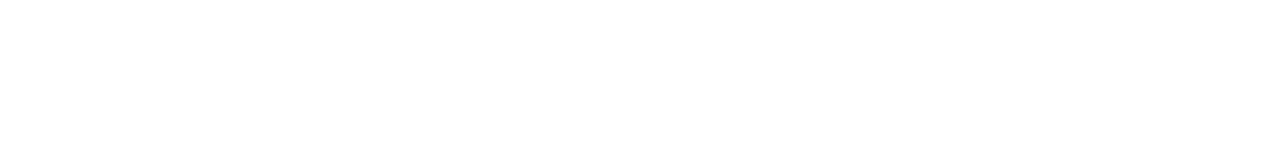
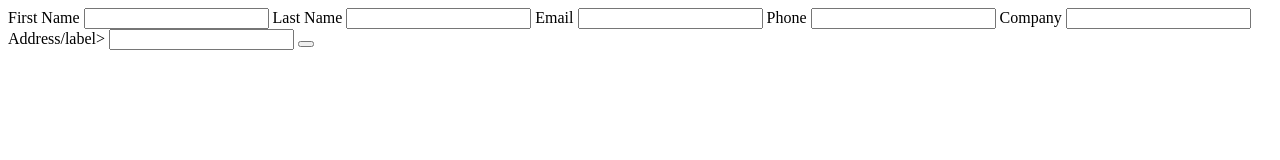
Before and after one commit to modulardata/Magic-Form, a website: page Magic Form/task/src/index.html in a window 1280 px wide. Drawn offline with Linux system fonts and the light colour scheme.

Commit message:
Stage 1/4

```diff
--- a/Magic Form/The foundations/task-info.yaml
+++ b/Magic Form/The foundations/task-info.yaml
@@ -11,4 +11,8 @@ files:
     learner_created: true
 feedback_link: https://hyperskill.org/learn/step/18640#comment
 status: Solved
+feedback:
+  message: Well done! You've finished the project. Select a new project on <a href="https://hyperskill.org/projects">Hyperskill</a>
+    to continue learning.
+  time: "Fri, 21 Jun 2024 21:59:16 UTC"
 record: 4
--- a/Magic Form/task/src/index.html
+++ b/Magic Form/task/src/index.html
@@ -6,7 +6,25 @@
   <link rel="stylesheet" href="css/style.css">
 </head>
 <body>
-
+<nav>
+  <a href="" id="form-link"></a>
+  <a href="" id="history-link"></a>
+</nav>
+<form action="">
+  <label for="">First Name</label>
+  <input type="text" name="first-name">
+  <label for="">Last Name</label>
+  <input type="text" name="last-name">
+  <label for="">Email</label>
+  <input type="text" name="email">
+  <label for="">Phone</label>
+  <input type="text" name="phone">
+  <label for="">Company</label>
+  <input type="text" name="company">
+  <label for="">Address/label>
+    <input type="text" name="address">
+    <button type="submit" id="submit-button"></button>
+</form>
 
 </body>
 </html>
```
